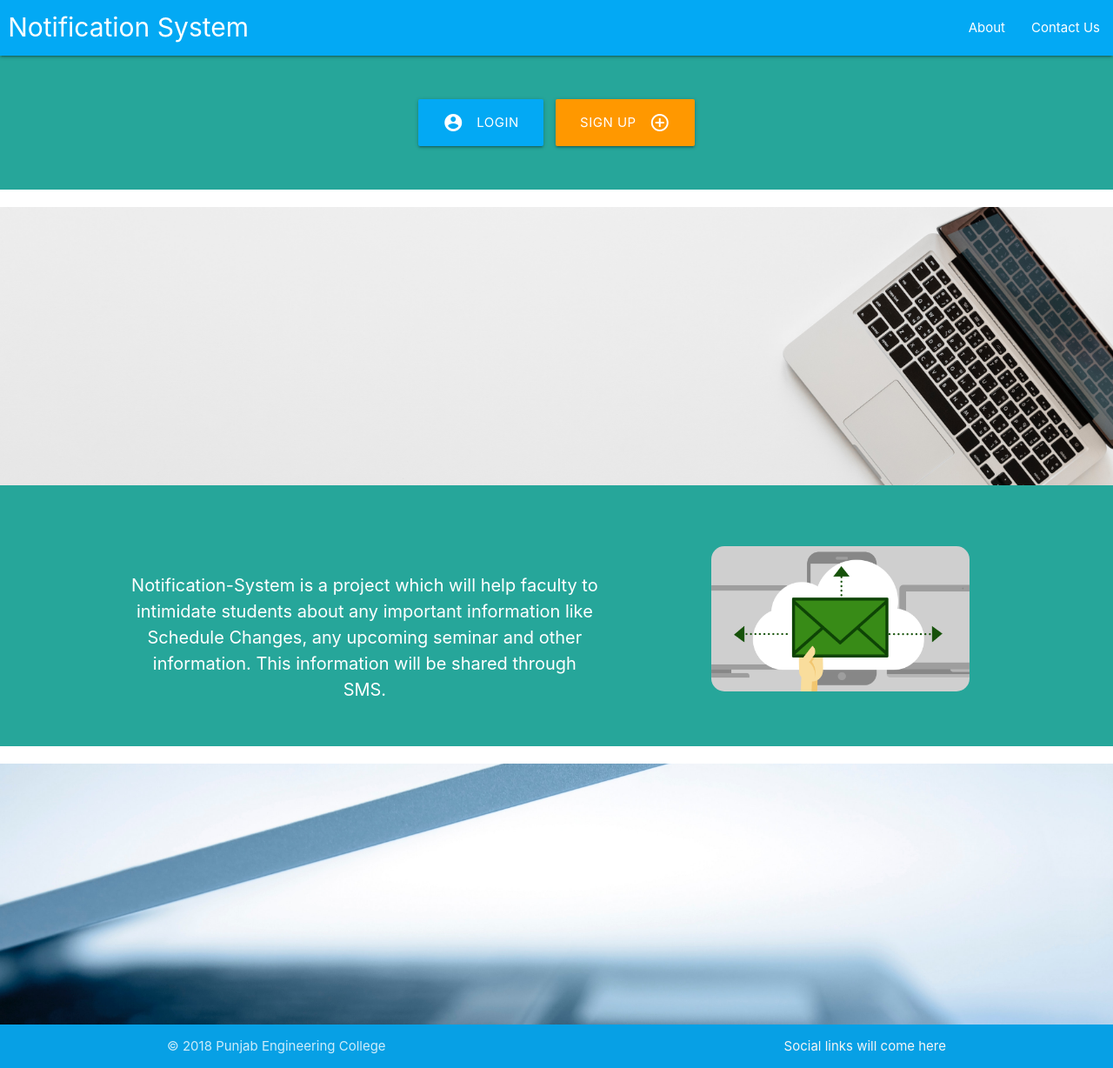
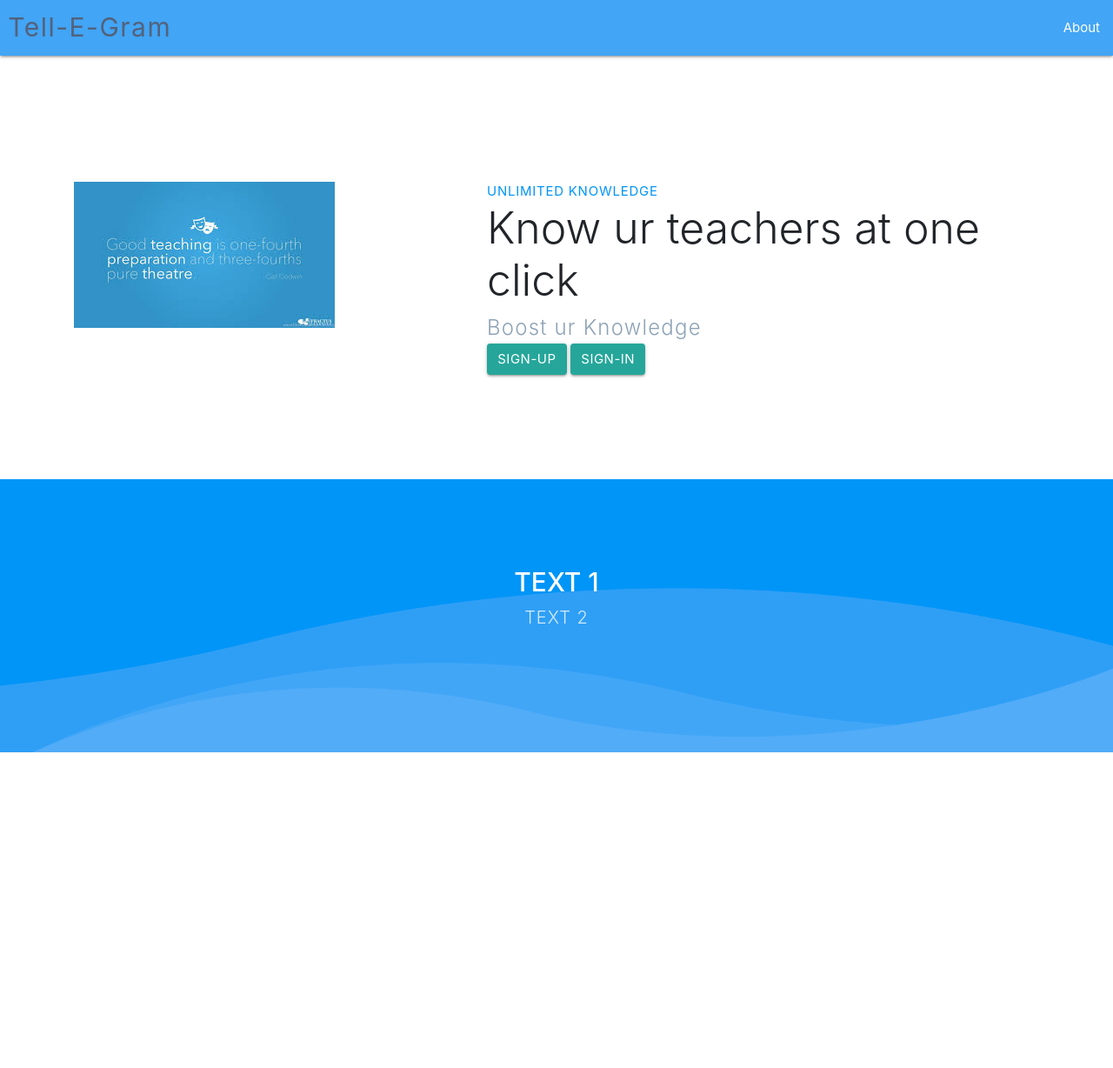
Before and after one commit to IEEE-Software-Hackathon/tell-e-gram, a Django app: page /main/ in a window 1280 px wide. Shown: the whole page at 87% size. After the commit the page ends 865 px from the top, so only its background shows below. Run offline with Django 3.2, Linux system fonts and the light colour scheme; some libraries are stand-ins or nearby versions; some web fonts are replaced.

Commit message:
Modified some files

```diff
--- a/accounts/models.py
+++ b/accounts/models.py
@@ -200,7 +200,7 @@
 
     def get_designation_display(self):
 
-        return Designations[int(self.Designation)][1]
+        return Designations[int(self.Designation)-1][1]
 
     def __str__(self):
         return self.FacultyID
--- /dev/null
+++ b/credentials.json
@@ -0,0 +1 @@
+{"installed":{"client_id":"1070494925165-cphn1v3d995loj83gloku17vhh5i68er.apps.googleusercontent.com","project_id":"tell-e-gram-1540672469253","auth_uri":"https://accounts.google.com/o/oauth2/auth","token_uri":"https://www.googleapis.com/oauth2/v3/token","auth_provider_x509_cert_url":"https://www.googleapis.com/oauth2/v1/certs","client_secret":"bK-d7kwvo-6an90xQ2o24xCA","redirect_uris":["urn:ietf:wg:oauth:2.0:oob","http://localhost"]}}
--- a/static/css/loginform.css
+++ b/static/css/loginform.css
@@ -48,7 +48,7 @@
 #parallax1 {
     /* The image used */
 
-    background-image: url('../Images/landscape.jpg');
+    background-image: url('../Images/factop.jpg');
 
     /* Set a specific height */
     height: 600px;
--- a/static/css/style.css
+++ b/static/css/style.css
@@ -1,34 +1,3 @@
-@import url('https://fonts.googleapis.com/css?family=Pacifico');
-
-.parallax1 {
-    /* The image used */
-
-    background-image: url('../Images/TechBackNew.jpg');
-
-    /* Set a specific height */
-    min-height: 320px;
-
-    /* Create the parallax scrolling effect */
-    background-attachment: fixed;
-    background-position: center;
-    background-repeat: no-repeat;
-    background-size: cover;
-}
-.parallax2 {
-    /* The image used */
-
-    background-image: url('../Images/TechBack2.jpg');
-
-    /* Set a specific height */
-    min-height: 300px;
-
-    /* Create the parallax scrolling effect */
-    background-attachment: fixed;
-    background-position: center;
-    background-repeat: no-repeat;
-    background-size: cover;
-}
-
 #text1{
     padding-top: 100px;
     padding-left: 150px;
@@ -55,7 +24,134 @@
     margin-bottom: 30px;
 }
 
-#first-section{
+#first-section {
     padding-top: 50px;
     padding-bottom: 50px;
 }
+
+
+#hero h1 {
+	font-size: 50px;
+	font-weight: 300;
+}
+
+#hero p {
+	font-size: 24px;
+    font-weight: 300;
+    color: #8da2b5;
+    margin-bottom: 0px;
+    padding: 0px;
+}
+
+#hero span {
+	font-weight: 400;
+    color: #0095f7;
+    text-transform: uppercase;
+    letter-spacing: .05em;
+}
+
+
+#call-to-action {
+	background-image: url('../Images/call-to-action.png');
+	background-repeat: no-repeat;
+	background-size: cover;
+	height: 100%;
+}
+
+#call-to-action h2 {
+	color: #ffffff;
+}
+
+#call-to-action p {
+	font-size: 20px;
+	font-weight: 300;
+	color: #ffffff;
+	opacity: .8;
+	margin-bottom: 40px;
+}
+
+#call-to-action .title-block {
+	margin-bottom: 0px;
+}
+
+#call-to-action .btn-regular {
+	background-color: #ffffff!important;
+	color: #0095f7!important;
+	padding: 15px 45px;
+}
+
+#call-to-action .title-block {
+	margin-bottom: 0px;
+}
+
+
+body {
+	font-family: 'Roboto', sans-serif;
+	color: #3a3f52;
+}
+
+h2 {
+	font-size: 44px;
+	font-weight: 700;
+}
+
+h3 {
+	font-size: 24px;
+	font-weight: 500;
+	margin-bottom: 25px;
+}
+
+h5 {
+	font-size: 16px;
+}
+
+p {
+	font-size: 14px;
+	font-weight: 400;
+	letter-spacing: .05em;
+	color: #53627C;
+}
+
+ul {
+	list-style-type: none;
+	padding-left: 0px;
+}
+
+b {
+	font-weight: 700;
+}
+
+section {
+	padding: 100px 0px;
+}
+
+.title-block {
+	max-width: 700px;
+	margin-left: auto;
+	margin-right: auto;
+	margin-bottom: 30px;
+	text-align: center;
+}
+
+.title-block p {
+	font-size: 20px;
+	font-weight: 300;
+	color: #8da2b5;
+	margin-bottom: 0px;
+}
+
+.divider {
+	padding: 2rem 0 0;
+    margin: 2rem 0 0;
+    border-top: 1px solid #3c3f45;
+}
+
+.divider-light {
+	padding: 2rem 0 0;
+    margin: 2rem 0 0;
+	border-top: 1px solid #edf1f2
+}
+
+.nav-wrapper a{
+    color:white;
+}
--- a/templates/accounts/main.html
+++ b/templates/accounts/main.html
@@ -5,40 +5,46 @@
 
     <link rel="stylesheet" href="{% static 'css/style.css' %}">
     <link href="https://fonts.googleapis.com/css?family=Patrick+Hand+SC" rel="stylesheet">
+    <link rel="stylesheet" href="https://stackpath.bootstrapcdn.com/bootstrap/4.1.1/css/bootstrap.min.css" integrity="sha384-WskhaSGFgHYWDcbwN70/dfYBj47jz9qbsMId/iRN3ewGhXQFZCSftd1LZCfmhktB" crossorigin="anonymous">
 
+    <script src="https://code.jquery.com/jquery-3.3.1.slim.min.js" integrity="sha384-q8i/X+965DzO0rT7abK41JStQIAqVgRVzpbzo5smXKp4YfRvH+8abtTE1Pi6jizo" crossorigin="anonymous"></script>
+    <script src="https://cdnjs.cloudflare.com/ajax/libs/popper.js/1.14.3/umd/popper.min.js" integrity="sha384-ZMP7rVo3mIykV+2+9J3UJ46jBk0WLaUAdn689aCwoqbBJiSnjAK/l8WvCWPIPm49" crossorigin="anonymous"></script>
+    <script src="https://stackpath.bootstrapcdn.com/bootstrap/4.1.1/js/bootstrap.min.js" integrity="sha384-smHYKdLADwkXOn1EmN1qk/HfnUcbVRZyYmZ4qpPea6sjB/pTJ0euyQp0Mk8ck+5T" crossorigin="anonymous"></script>
 {% endblock %}
 
 {% block main %}
 
 
-    <div class="container-fluid">
-        {% if not request.user.is_authenticated %}
-        <div class="row center-align teal lighten-1" id="section1">
-            <div class="col s4 offset-s4" >
-                <div class="transparent" id="first-section">
+    <br>
+    <br>
+      <section id="hero">
+        <div class="container">
+          <div class="row">
+            <div class="col-lg-5 col-md-5 col-sm-5 col-xs-5">
+              <img src="{% static 'images/download.jpg' %}" class="img-fluid" alt="Demo image">
+            </div>
+            <div class="col-md-7 content-box hero-content">
+              <span>Unlimited Knowledge</span>
+              <h1>Know ur teachers at one click</b></h1>
+              <p>Boost ur Knowledge</p>
+                {% if not request.user.is_authenticated %}
+              <a href="{% url 'accounts:signup' %}" class="btn btn-regular">Sign-up</a>
+              <a href="{% url 'accounts:login' %}" class="btn btn-regular">Sign-in</a>
+                {% endif %}
+            </div>
+          </div>
+        </div>
+      </section>
 
-                <a style="margin-right: 10px " href="{% url 'accounts:login' %}" class="waves-effect waves-light btn-large light-blue"><i class="material-icons left">account_circle</i>LOGIN</a>
-                <a href="{% url 'accounts:signup' %}"class="waves-effect waves-light btn-large orange"><i class="material-icons right">add_circle_outline</i>SIGN UP</a>
-                </div>
-            </div>
+      <section id="call-to-action">
+        <div class="container text-center">
+          <h2>TEXT 1</h2>
+          <div class="title-block">
+            <p>TEXT 2</p>
+{#            <a href="#" class="btn btn-regular">Get Started</a>#}
+          </div>
         </div>
-        {% endif %}
-    <div class="parallax1"></div>
-
-    <div class="row center-align teal lighten-1" id="second-section">
-        <div class="col s4 offset-s2" id="text1">
-
-        Notification-System is a project which will help faculty to intimidate students about any important information
-        like Schedule Changes, any upcoming seminar and other information. This information will be shared through SMS.
-        </div>
-
-        <div class="col s3 offset-s1" id="image">
-            <img src="{% static 'Images/message.jpg' %}" class="responsive-img">
-        </div>
-    </div>
-
-    <div class="parallax2"></div>
-    </div>
+      </section>
 
 
 {% endblock %}
--- a/templates/base.html
+++ b/templates/base.html
@@ -51,12 +51,11 @@
 
     <div class="navbar-fixed">
         <nav>
-          <div class="nav-wrapper light-blue">
-              &nbsp;<a href="{% url 'main' %}" class="brand-logo"><p>Notification System</p></a>
+          <div class="nav-wrapper blue lighten-1">
+              &nbsp;<a href="{% url 'main' %}" class="brand-logo" style="color: white"><p>Tell-E-Gram</p></a>
             <ul class="right hide-on-med-and-down">
 
               <li><a href="{% url 'about' %}">About</a></li>
-              <li><a href="{% url 'contact' %}">Contact Us</a></li>
               {% if request.user.is_authenticated %}
                   <li><a href="{% url 'accounts:profile' %}">Profile</a></li>
                   <li><a href="{% url 'accounts:logout' %}">Logout</a></li>
@@ -69,14 +68,6 @@
     {% block main %}
     {% endblock %}
 
-    <footer class="page-footer light-blue">
-          <div class="footer-copyright">
-            <div class="container">
-            © 2018 Punjab Engineering College
-            <a class="grey-text text-lighten-4 right" href="#!">Social links will come here</a>
-            </div>
-          </div>
-    </footer>
 
     {% block js %}
     {% endblock %}
--- /dev/null
+++ b/token.json
@@ -0,0 +1 @@
+{"access_token": "ya29.GlxEBmxwxCup5IgCPjVvjmsNfmyIP8lfSQTxd5oyz0oHsUbe7JPufhM1HZ02DY5d5k4LPB6O1rUzHWBakrpcx7DQQJL8yFrFcQFMNYZ6qlrow9d7bf61YAvicJhfVA", "client_id": "1070494925165-cphn1v3d995loj83gloku17vhh5i68er.apps.googleusercontent.com", "client_secret": "bK-d7kwvo-6an90xQ2o24xCA", "refresh_token": "1/Vnhwv_YjytQosB0mRkKpzk-Ix7isM5_Uah2LN0wk4dg", "token_expiry": "2018-10-28T01:27:42Z", "token_uri": "https://www.googleapis.com/oauth2/v3/token", "user_agent": null, "revoke_uri": "https://oauth2.googleapis.com/revoke", "id_token": null, "id_token_jwt": null, "token_response": {"access_token": "ya29.GlxEBmxwxCup5IgCPjVvjmsNfmyIP8lfSQTxd5oyz0oHsUbe7JPufhM1HZ02DY5d5k4LPB6O1rUzHWBakrpcx7DQQJL8yFrFcQFMNYZ6qlrow9d7bf61YAvicJhfVA", "expires_in": 3600, "scope": "https://www.googleapis.com/auth/calendar.readonly", "token_type": "Bearer"}, "scopes": ["https://www.googleapis.com/auth/calendar.readonly"], "token_info_uri": "https://oauth2.googleapis.com/tokeninfo", "invalid": false, "_class": "OAuth2Credentials", "_module": "oauth2client.client"}
```
Also changed, not shown: Quickstart.py (added, +37 -0 lines), accounts/views.py (+15 -0 lines), templates/accounts/Faculty_Home.html (+10 -2 lines), templates/accounts/Student_Home.html (+10 -2 lines), static/Images/call-to-action.png (added), static/Images/download.jpg (added).
